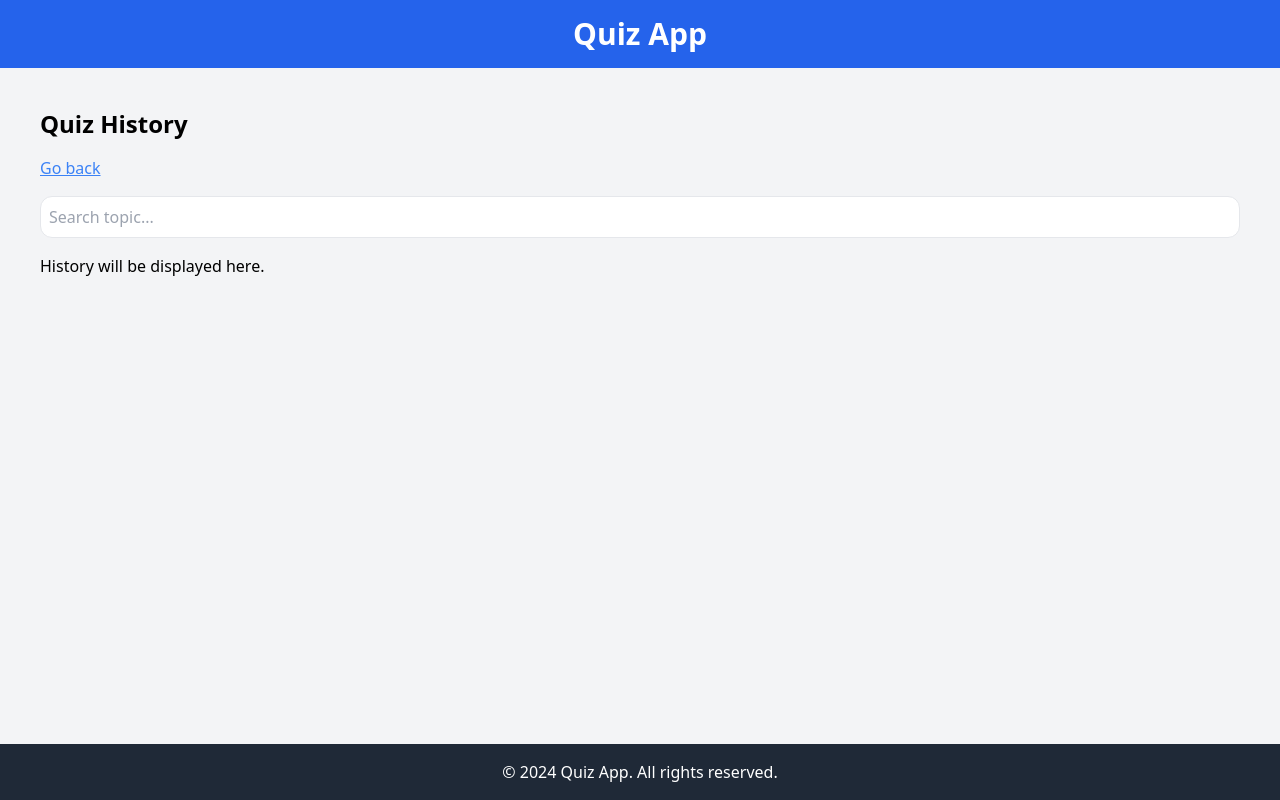
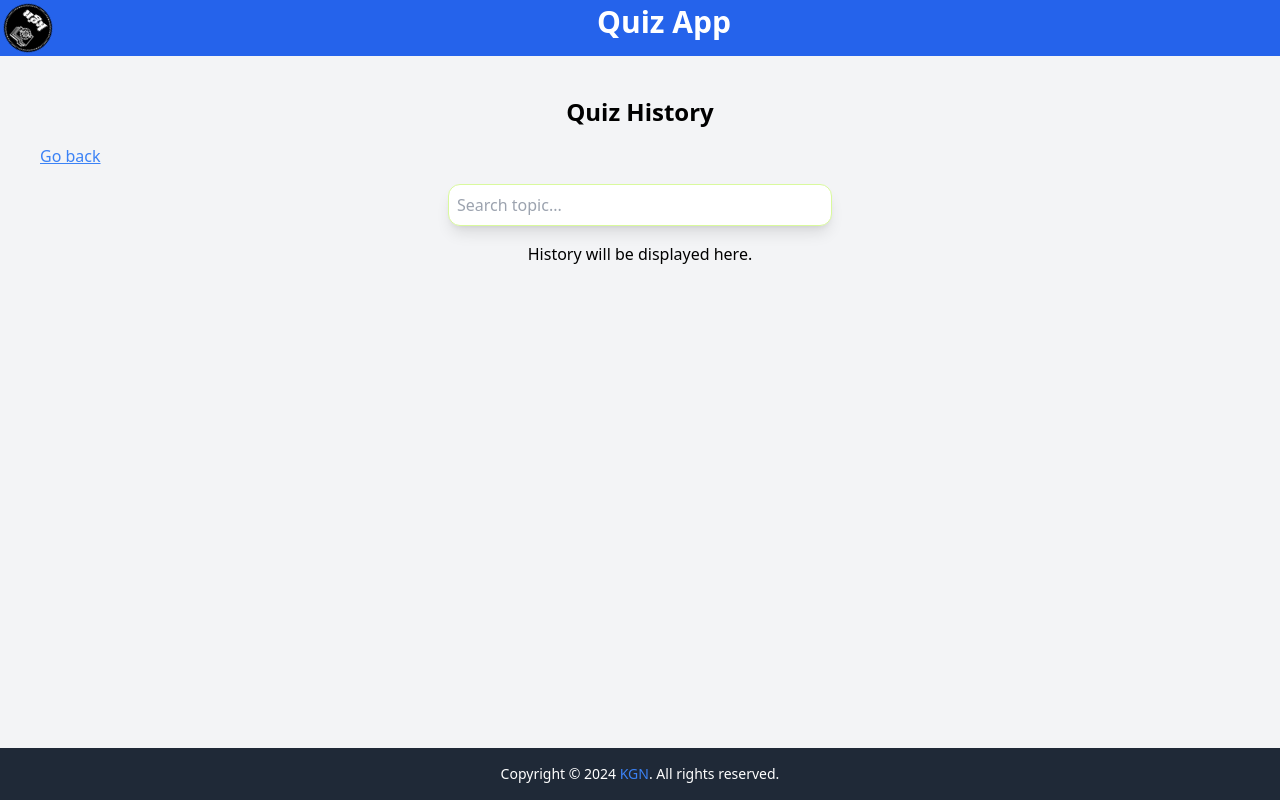
Before and after one commit to kaberege/kgn-fe-reactjs, a React (Vite) app in the folder kgn-quiz-app/: page /history in a window 1280 px wide. Built offline with nearby package versions, Linux system fonts and the light colour scheme.

Commit message:
added final styling with tailwind css

```diff
--- a/kgn-quiz-app/index.html
+++ b/kgn-quiz-app/index.html
@@ -4,7 +4,7 @@
     <meta charset="UTF-8" />
     <link rel="icon" type="image/x-icon" href="/auge1.jpg" />
     <meta name="viewport" content="width=device-width, initial-scale=1.0" />
-    <title>kgn-quiz-app</title>
+    <title>kgn Quiz App</title>
   </head>
   <body>
     <div id="root"></div>
--- a/kgn-quiz-app/src/App.jsx
+++ b/kgn-quiz-app/src/App.jsx
@@ -1,6 +1,7 @@
 import React, { useState, useEffect } from 'react';
 import "./index.css"
 import { Outlet } from 'react-router-dom';
+import logo from "./assets/main-logo-white.jpeg";
 
 export default function App() {
   const [year, setYear] = useState(0);
@@ -15,14 +16,15 @@ export default function App() {
   return (
 
     <div className="min-h-screen bg-gray-100 flex flex-col">
-      <header className="bg-blue-600 text-white p-4 text-center">
-        <h1 className="text-3xl font-bold">Quiz App</h1>
+      <header className="bg-blue-600 flex text-white p-1 text-center">
+        <img src={logo} alt="logo" className="w-10 h-10 md:w-12 md:h-12 rounded-full animate-image cursor-pointer" title='kgn logo' />
+        <h1 className="max-md:text-2xl text-3xl flex-grow text-center font-bold">Quiz App</h1>
       </header>
       <main className="flex-grow p-5">
         <Outlet />
       </main>
       <footer className="bg-gray-800 text-white p-4 text-center">
-        <p>&copy; {year} Quiz App. All rights reserved.</p>
+        <p className='text-sm'>Copyright &copy; {year} <a href='https://kaberege.github.io/kgn.github.io/' target='_blank' className='text-blue-500 transition hover:text-blue-700' title='Visit kgn website'>KGN</a>. All rights reserved.</p>
       </footer>
     </div>
   )
--- a/kgn-quiz-app/src/components/History.jsx
+++ b/kgn-quiz-app/src/components/History.jsx
@@ -5,22 +5,23 @@ import SearchingBar from "./SearchingBar";
 
 // Displays quiz history and allows searching
 export default function History() {
-    const filterHistory = useQuizStore(state => state.filterHistory);
+    const filterHistory = useQuizStore(state => state.filterHistory); //returns quiz topic(s) related to the search term.
 
     return (
-        <div className="p-5">
-            <h2 className="text-2xl font-semibold mb-4">Quiz History</h2>
+        <div className="max-sm:p-0 p-5">
+            <h2 className="max-md:text-xl text-2xl text-center font-semibold mb-4">Quiz History</h2>
             <Link to="/" className="text-blue-500 underline transition hover:text-blue-300">Go back</Link>
             <SearchingBar />
             <div className="mt-4">
-                {filterHistory.length === 0 && <p>History will be displayed here.</p>}
+                {filterHistory.length === 0 && <p className="text-center">History will be displayed here.</p>}
                 {filterHistory.length > 0 && filterHistory[0].topic === "No matches found" &&
-                    <p className="text-red-500">{filterHistory[0].topic}</p>
+                    <p className="text-red-500 text-center">{filterHistory[0].topic}</p>
                 }
+                <div className="grid gap-2 md:grid-cols-2 xl:grid-cols-3">
                     {filterHistory.length > 0 && filterHistory[0].topic !== "No matches found" &&
                         filterHistory.map(item => (
-                        <div key={item.id} className="border rounded p-4 mb-4 shadow cursor-pointer transition hover:scale-105">
-                            <h2 className="font-bold">Topic: {item.topic}</h2>
+                            <div key={item.id} className="border w-full rounded p-4 mb-4 shadow cursor-pointer transition hover:scale-105">
+                                <h2>Topic: <span className="font-bold">{item.topic}</span></h2>
                                 <h3 className="text-gray-700">Difficulty: {item.level}</h3>
                                 <p>Score: {item.scored}%</p>
                                 <p>Time taken: {`${item.spent.hours}:${item.spent.minutes}:${item.spent.seconds}`}</p>
@@ -29,5 +30,6 @@ export default function History() {
                         ))}
                 </div>
             </div>
+        </div>
     );
 }
--- a/kgn-quiz-app/src/components/QuestionCard.jsx
+++ b/kgn-quiz-app/src/components/QuestionCard.jsx
@@ -2,6 +2,8 @@ import React, { useEffect, useState } from "react";
 import useQuizStore from "./QuizStore";
 import { fetchQuestions } from "../services/quizSercice";
 
+
+       //Component for taking quiz
 export default function QuestionCard() {
     const fetchChoices = useQuizStore(state => state.quizChoices);
     const setQuizState = useQuizStore(state => state.setQuizState);
@@ -65,6 +67,7 @@ export default function QuestionCard() {
         }
     }, [currentQuestion]);
 
+      //Fetching quiz questions frunction
     const handleFetch = async () => {
         setLoadError("");
         setLoading(true);
@@ -80,10 +83,12 @@ export default function QuestionCard() {
         }
     };
 
+        //Keeping track of user selected answer
     const handleAnswer = (answer) => {
         setCurrentAnswer(answer);
     };
 
+          //Setting history details on each quiz
     const myHistory = () => {
         const { category: topicCategory, difficulty: topicLevel } = currentQuestion;
         const topicId = Date.now();
@@ -103,6 +108,7 @@ export default function QuestionCard() {
         setQuizScore(topicResults);
     };
 
+         //Function keep track on time
     const handleTime = (currentTime) => {
         let s = currentTime % 60;
         let m = Math.floor(currentTime / 60) % 60;
@@ -115,6 +121,7 @@ export default function QuestionCard() {
         setTime(timeValue);
     };
 
+          //Function for navigating to the next question
     const handleSubmit = (e) => {
         e.preventDefault();
         if (currentQuestionIndex < myQuiz.length) {
@@ -128,11 +135,11 @@ export default function QuestionCard() {
 
     return (
         <div className="max-sm:p-0 p-5">
-            {loading && <p className="text-lg">Loading questions...</p>}
+            {loading && <p className="text-lg text-center">Loading questions<span className="animate-ping">...</span></p>}
             {loadError && !Object.keys(currentQuestion).length > 0 && (
-                <div className="text-red-500">
+                <div className="text-red-500 text-center">
                     <p>{loadError}</p>
-                    <button onClick={handleFetch} className="text-blue-500 underline">Retry</button>
+                    <button onClick={handleFetch} className="text-blue-500 transition hover:text-blue-800 underline mt-3">Retry</button>
                 </div>
             )}
             {Object.keys(currentQuestion).length > 0 && (
--- a/kgn-quiz-app/src/components/QuizStart.jsx
+++ b/kgn-quiz-app/src/components/QuizStart.jsx
@@ -24,6 +24,7 @@ export default function QuizStart() {
         handleRequest();
     }, []);
 
+          //Actual fetch function
     const handleRequest = async () => {
         setLoadError("");
         setLoading(true);
@@ -31,12 +32,13 @@ export default function QuizStart() {
             const categories = await fetchCategory();
             setQuizCategories(categories);
         } catch (error) {
-            setLoadError("Failed to fetch categories.");
+            setLoadError("Failed to fetch quiz categories.");
         } finally {
             setLoading(false);
         }
     };
 
+         //Function that update user selected quiz parameters
     const handleChange = (e) => {
         const { value, name } = e.target;
         setChoice(prev => ({
@@ -45,6 +47,7 @@ export default function QuizStart() {
         }));
     };
 
+          //Function for triggering quiz fetch action
     const handleSubmit = (e) => {
         e.preventDefault();
         const errors = {};
@@ -64,13 +67,13 @@ export default function QuizStart() {
     };
 
     return (
-        <div className="max-sm:p-0 p-5">
-            <h2 className="text-2xl font-semibold mb-4">Start Your Quiz</h2>
-            {loading && <p>Loading categories...</p>}
+        <div className="max-sm:p-0 p-5 text-center">
+            <h2 className="max-md:text-xl text-2xl font-semibold mb-4">Start Your Quiz</h2>
+            {loading && <p>Loading categories<span className="animate-ping">...</span></p>}
             <div>
-                {loadError && <p className="text-red-500">{loadError}</p>}
+                {loadError && <p className="text-red-500 mt-10">{loadError}</p>}
                 {loadError && (
-                    <button onClick={handleRequest} className="text-blue-500 underline">Retry</button>
+                    <button onClick={handleRequest} className="text-blue-500 mt-3 transition hover:text-blue-400 underline">Retry</button>
                 )}
             </div>
             {quizCategories.length > 0 && (
--- a/kgn-quiz-app/src/components/ScoreSummary.jsx
+++ b/kgn-quiz-app/src/components/ScoreSummary.jsx
@@ -8,26 +8,27 @@ export default function ScoreSummary() {
     const setQuizState = useQuizStore(state => state.setQuizState);
     const setQuizLoader = useQuizStore(state => state.setQuizLoader);
 
+         //Function for retaking the quiz
     const retakeQuiz = () => {
         setQuizLoader(false);
         setQuizState("quiz");
     };
 
     return (
-        <div className="p-5 bg-slate-50 rounded shadow transition-transform duration-300 hover:scale-105">
-            <h2 className="text-2xl font-semibold mb-4">Quiz Results</h2>
-            <Link to="history" className="text-blue-500 underline">Go to history</Link>
+        <div className="text-center max-sm:p-2 p-5 bg-slate-50 rounded shadow transition-transform duration-300 hover:scale-105">
+            <h2 className="max-md:text-xl text-2xl font-semibold mb-4">Quiz Results</h2>
+            <Link to="history" className="text-blue-500 transition hover:text-blue-300 underline">Go to history</Link>
             <div className="mt-4">
-                <p>Number of Questions: {quizScore.questions}</p>
-                <p>Correct Answers: {quizScore.correct}</p>
-                <p>Incorrect Answers: {quizScore.questions - quizScore.correct}</p>
-                <p>Your Score: {quizScore.scored}%</p>
+                <p>Number of Questions: <span className="font-bold">{quizScore.questions}</span></p>
+                <p>Correct Answers: <span className="font-bold">{quizScore.correct}</span></p>
+                <p>Incorrect Answers: <span className="font-bold">{quizScore.questions - quizScore.correct}</span></p>
+                <p>Your Score: <span className="font-bold">{quizScore.scored}%</span></p>
             </div>
             <div className="mt-4">
                 <p>Time Used: <span className="font-semibold">{`${quizScore.spent.hours}:${quizScore.spent.minutes}:${quizScore.spent.seconds}`}</span></p>
             </div>
             <div className="mt-4">
-                <button onClick={retakeQuiz} className="bg-blue-500 text-white p-1 rounded transition duration-1000 hover:bg-blue-600">Retake Quiz</button>
+                <button onClick={retakeQuiz} className="bg-blue-500 text-white p-1 rounded transition duration-1000 hover:bg-blue-700">Retake Quiz</button>
                 <button onClick={() => setQuizState("start")} className="ml-2 bg-gray-300 p-1 rounded transition duration-300 hover:bg-gray-400">New Quiz</button>
             </div>
         </div>
--- a/kgn-quiz-app/src/components/SearchingBar.jsx
+++ b/kgn-quiz-app/src/components/SearchingBar.jsx
@@ -8,20 +8,20 @@ export default function SearchingBar() {
     const [search, setSearch] = useState("");
 
     useEffect(() => {
-        if (search !== "") {
+       if (search !== "") {
             setSearchTerm(search);
             setFilterHistory();
         }
     }, [search]);
 
     return (
-        <div className="mb-4 mt-4">
+        <div className="mb-4 mt-4 max-w-96 mx-auto">
             <input
                 type="search"
                 value={search}
                 placeholder="Search topic..."
                 onChange={(e) => setSearch(e.target.value)}
-                className="border rounded-xl p-2 w-full"
+                className="border border-lime-200 outline-lime-700 rounded-xl p-2 w-full shadow-lg"
             />
         </div>
     );
--- a/kgn-quiz-app/src/index.css
+++ b/kgn-quiz-app/src/index.css
@@ -1,3 +1,17 @@
 @tailwind base;
 @tailwind components;
 @tailwind utilities;
+
+@keyframes rotate {
+    from {
+        transform: rotate(0deg);
+    }
+
+    to {
+        transform: rotate(360deg);
+    }
+}
+
+.animate-image {
+    animation: rotate 9s linear infinite;
+}
```
Also changed, not shown: kgn-quiz-app/src/assets/main-logo-white.jpeg (added). Lines whose indentation alone changed are shown as unchanged.
